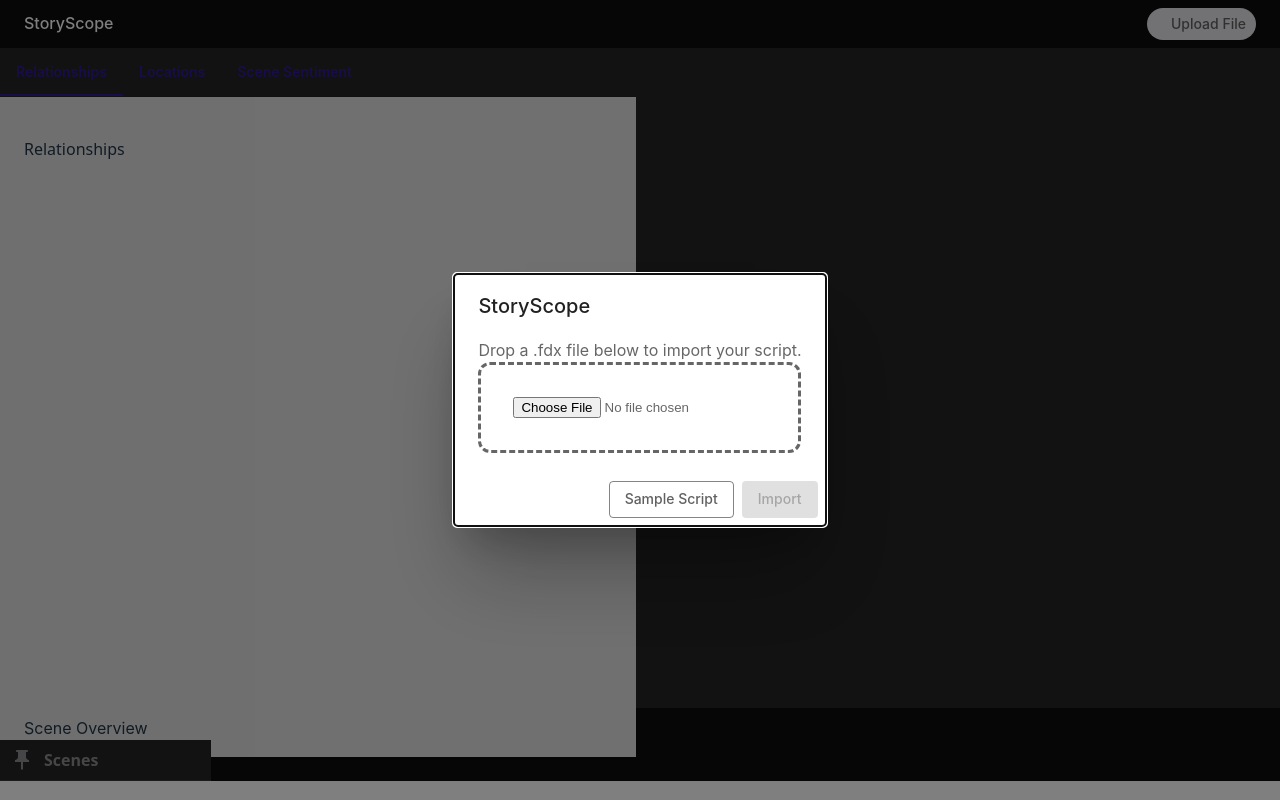
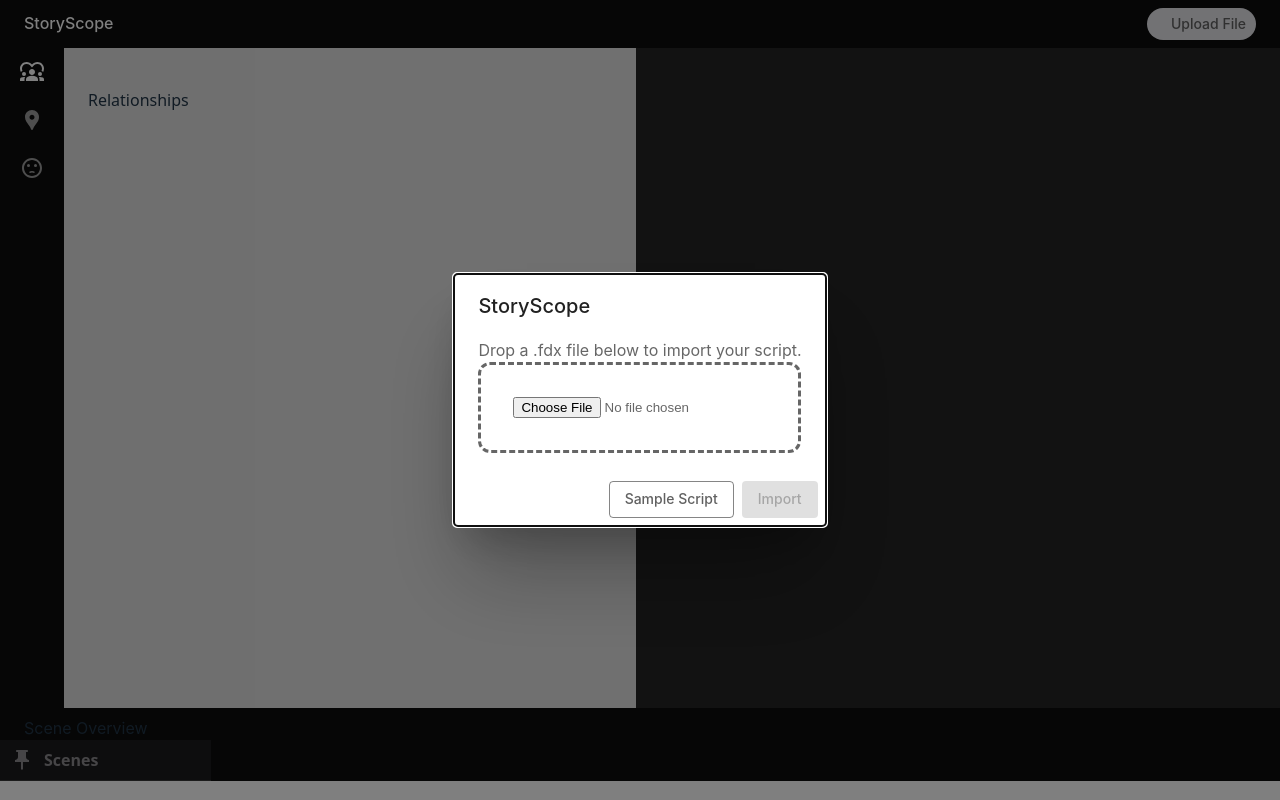
Before and after one commit to annaliferous/StoryScope, a React (Vite) app: page / in a window 1280 px wide. Built offline with nearby package versions, Linux system fonts and the light colour scheme; some icons are missing.

Commit message:
added visualisation group sidebar

```diff
--- a/src/App.tsx
+++ b/src/App.tsx
@@ -4,7 +4,6 @@ import WelcomeDialog from "./components/WelcomeDialog";
 import { Grid, Stack } from "@mui/material";
 import { StoryEditor } from "./components/StoryEditor";
 import React from "react";
-import { indigo } from '@mui/material/colors';
 import './index.css';
 import { Header } from "./components/Header";
 import { VisualisationGroup } from "./components/VisualisationGroup";
--- a/src/components/SceneOverview.tsx
+++ b/src/components/SceneOverview.tsx
@@ -20,7 +20,7 @@ export function SceneOverview({ screenplay, height, editorRef, onClick }: SceneO
                 Scene Overview
             </Typography>
             <Grid container spacing={0.3} color="#8d8c8fff">
-                <Grid size={2} bgcolor="#242424" display="flex" flexDirection="column">
+                <Grid size={2} bgcolor="#1b1a1d" display="flex" flexDirection="column">
                     <div style={{
                         height, display: "flex", alignItems: "center", borderBottom: "solid 1px #363636ff", fontWeight: "bold",
                     }}>
--- a/src/components/VisualisationGroup.tsx
+++ b/src/components/VisualisationGroup.tsx
@@ -1,12 +1,12 @@
 import { TabContext, TabList, TabPanel } from "@mui/lab";
-import { Box, Tab, Typography } from "@mui/material";
-import { deepPurple } from "@mui/material/colors";
+import { Box, Grid, Tab, Typography } from "@mui/material";
 import { useState, type RefObject } from "react";
 import StackedChart from "./StackedChart";
 import type { Screenplay } from "../hooks/useScreenplay";
 import { scrollStoryEditorTo } from "./StoryEditor";
 import { CharacterHeatmap } from "./CharacterHeatmap";
 import type { SceneInfo } from "../hooks/useTimeline";
+import { Diversity1, LocationPin, SentimentDissatisfied } from "@mui/icons-material";
 
 enum VisGroup {
     relationship,
@@ -14,53 +14,74 @@ enum VisGroup {
     sentiment,
 }
 
-export function VisualisationGroup({ currentScene, screenplay, editorRef }: { currentScene: SceneInfo, screenplay?: Screenplay, editorRef: RefObject<HTMLDivElement | null> }) {
+export function VisualisationGroup({
+    currentScene,
+    screenplay,
+    editorRef,
+}: {
+    currentScene?: SceneInfo;
+    screenplay?: Screenplay;
+    editorRef: RefObject<HTMLDivElement | null>;
+}) {
     const [activeGroup, setActiveGroup] = useState(VisGroup.relationship);
 
     const handleChange = (_event: React.SyntheticEvent, newValue: string) => {
-        setActiveGroup(parseInt(newValue));
+        setActiveGroup(Number(newValue));
     };
 
     return (
-        <TabContext value={activeGroup}>
-            <Box sx={{ borderBottom: 1, borderColor: 'divider', display: 'flex', alignItems: 'center' }}>
+        <TabContext value={String(activeGroup)}>
+            <Grid container height="100%">
+                {/* Sidebar */}
+                <Grid
+                    width={64}
+                    height="100%"
+                    bgcolor="#0c0c0c"
+                    color="white"
+                    display="flex"
+                    justifyContent="center"
+                >
                     <TabList
+                        textColor="inherit"
+                        orientation="vertical"
                         onChange={handleChange}
                         aria-label="Category Selection"
+                    >
+                        {[
+                            { icon: <Diversity1 />, value: VisGroup.relationship, label: "Relationships" },
+                            { icon: <LocationPin />, value: VisGroup.location, label: "Locations" },
+                            { icon: <SentimentDissatisfied />, value: VisGroup.sentiment, label: "Scene Sentiment" },
+                        ].map(({ icon, value, label }) => (
+                            <Tab
+                                key={value}
+                                aria-label={label}
+                                icon={icon}
+                                value={String(value)}
                                 sx={{
-                        '& .MuiTab-root': {
-                            textTransform: 'none',
-                            fontFamily: 'Inter, Arial, sans-serif',
-                            color: deepPurple[900],
-                            fontWeight: 600,
-                        },
-                        '& .Mui-selected': {
-                            color: `${deepPurple[900]} !important`,
-                        },
-                        '& .MuiTabs-indicator': {
-                            backgroundColor: deepPurple[900],
-                        }
+                                    minWidth: 64,
+                                    height: 40,
                                 }}
-                >
-                    <Tab label="Relationships" value={VisGroup.relationship} />
-                    <Tab label="Locations" value={VisGroup.location} />
-                    <Tab label="Scene Sentiment" value={VisGroup.sentiment} />
+                            />
+                        ))}
                     </TabList>
-            </Box>
+                </Grid>
 
-            <Box p={0} m={0} bgcolor="#e0e0e0ff" height="100%">
-                <TabPanel value={VisGroup.relationship}>
+                {/* Content */}
+                <Grid flex={1} bgcolor="#e0e0e0ff" height="100%">
+                    <TabPanel value={String(VisGroup.relationship)}>
                         <p>Relationships</p>
                     </TabPanel>
 
-                <TabPanel value={VisGroup.location} style={{ padding: 0 }}>
-                    <Box padding={1} bgcolor="white">
+                    <TabPanel value={String(VisGroup.location)} sx={{ p: 0 }}>
+                        <Box p={1} bgcolor="white">
                             {screenplay ? (
                                 <StackedChart
                                     doc={screenplay.document}
                                     locations={screenplay.locations}
                                     characters={screenplay.characters}
-                                onSceneClick={(sceneId) => scrollStoryEditorTo(editorRef, sceneId)}
+                                    onSceneClick={(sceneId) =>
+                                        scrollStoryEditorTo(editorRef, sceneId)
+                                    }
                                 />
                             ) : (
                                 <Typography variant="body2">
@@ -70,10 +91,14 @@ export function VisualisationGroup({ currentScene, screenplay, editorRef }: { cu
                         </Box>
                     </TabPanel>
 
-                <TabPanel value={VisGroup.sentiment}>
-                    <CharacterHeatmap scene={currentScene} screenplay={screenplay} />
+                    <TabPanel value={String(VisGroup.sentiment)}>
+                        <CharacterHeatmap
+                            scene={currentScene}
+                            screenplay={screenplay}
+                        />
                     </TabPanel>
-            </Box>
+                </Grid>
+            </Grid>
         </TabContext>
     );
 }
```
Lines whose indentation alone changed are shown as unchanged.
